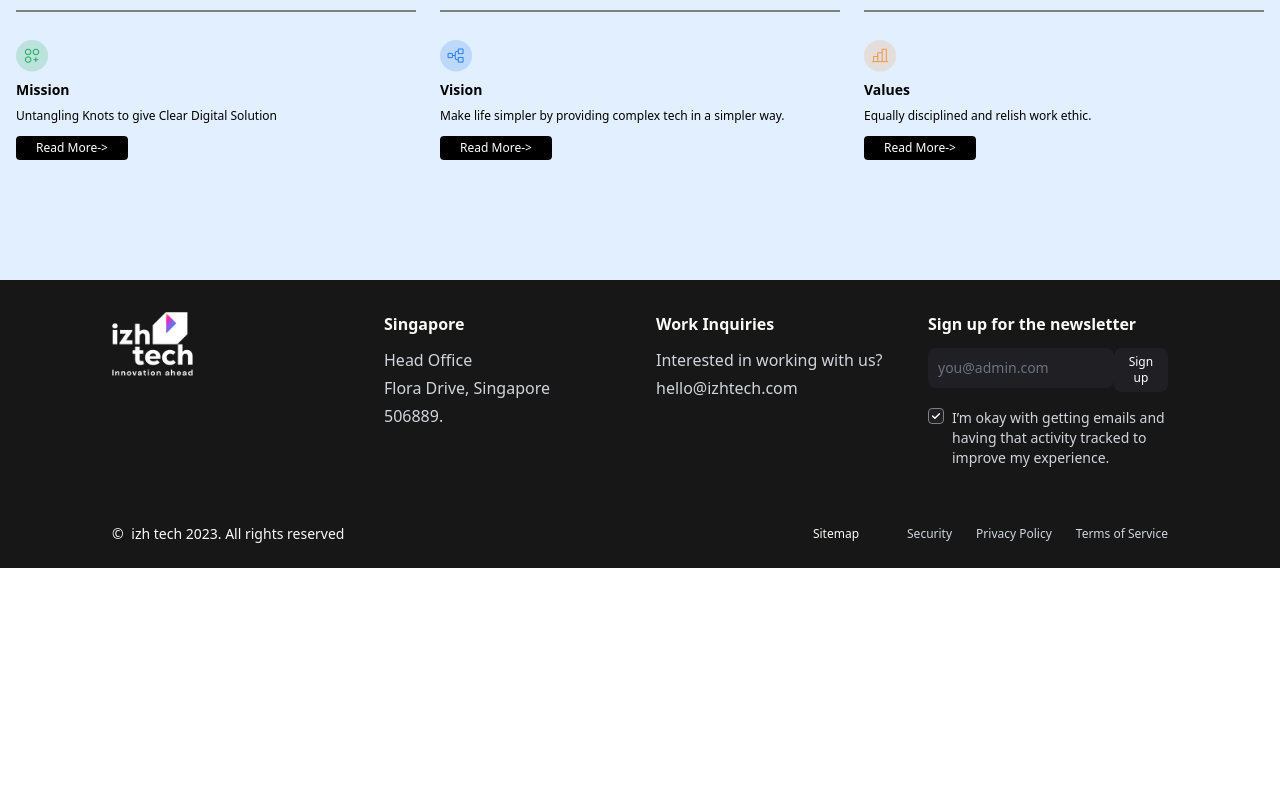
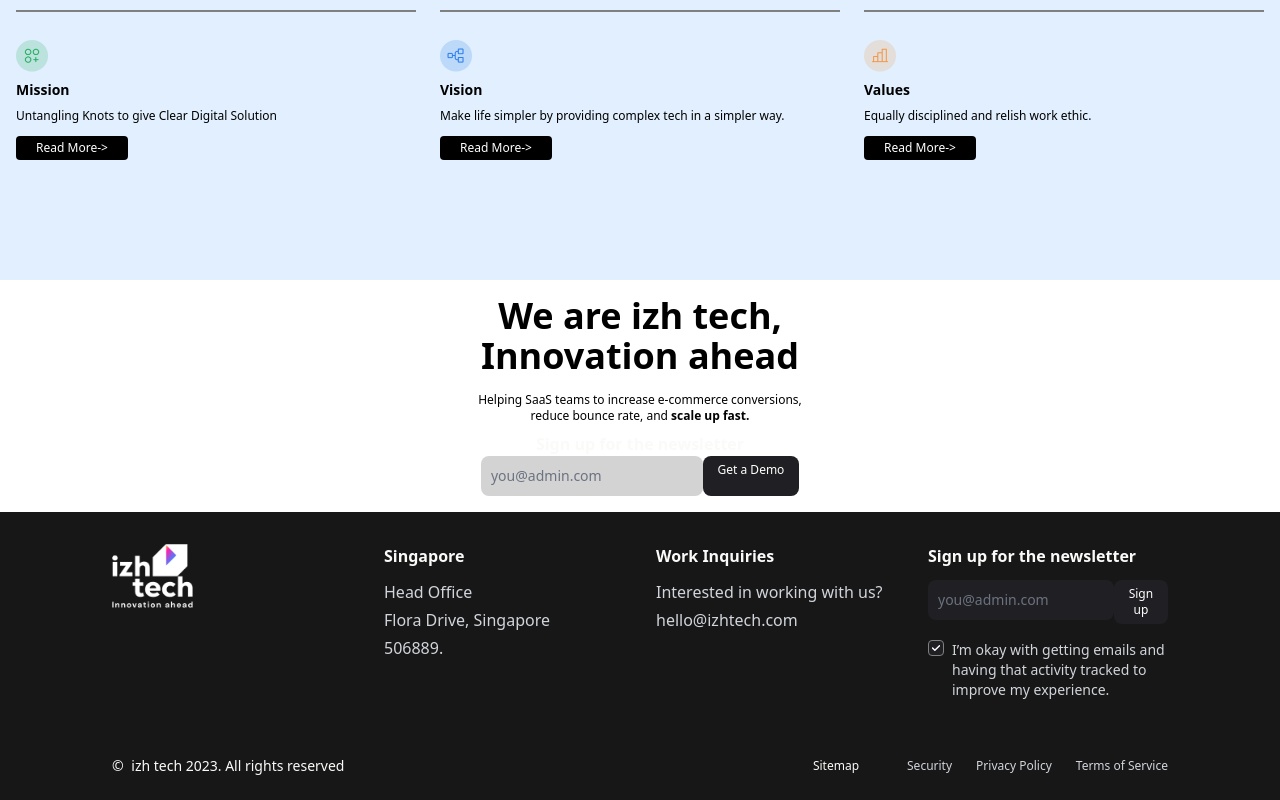
Before and after one commit to RexKnar/izhtech-react-latest, a React (Vite) app: page / in a window 1280 px wide. Shown: the part 1710-2510 px from the top of the page. Before the commit the page ends 2278 px from the top, so only its background shows below. Built offline with nearby package versions, Linux system fonts and the light colour scheme.

Commit message:
Mission statement section Completed

```diff
--- /dev/null
+++ b/src/pages/home/components/Missionstatement.tsx
@@ -0,0 +1,49 @@
+import React from "react";
+import { Footer, TextInput, Button } from "flowbite-react";
+
+export default function MissionStatement() {
+  return (
+    <section className="flex items-center justify-center py-4 bg-white">
+      <div className="text-center">
+        <h1 className="font-bold text-md 2xl:text-7xl lg:text-4xl md:text-4xl sm:text-4xl">
+          We are izh tech,<br />
+          Innovation ahead
+        </h1>
+        <p className="pt-4 pb-2 text-xs">
+          Helping SaaS teams to increase e-commerce conversions,<br />
+          reduce bounce rate, and <b>scale up fast.</b>
+        </p>
+        <div className="flex flex-col items-center">
+          <h2 className="items-center font-semibold text-stone-50">
+            Sign up for the newsletter
+          </h2>
+          <Footer.LinkGroup col>
+            <div className="max-w-md">
+              <div className="flex flex-wrap items-center">
+                <TextInput
+                  className="text-slate-800"
+                  id="email"
+                  type="email"
+                  style={{ backgroundColor: "#D3D3D3", border: "none" }}
+                  placeholder="you@admin.com"
+                  required
+                />
+                <Button
+                  className="w-24 h-10 text-slate-800"
+                  style={{
+                    backgroundColor: "#201f23",
+                    border: "none",
+                    color: "#FFFFFF",
+                  }}
+                  size="xs"
+                >
+                  Get a Demo
+                </Button>
+              </div>
+            </div>
+          </Footer.LinkGroup>
+        </div>
+      </div>
+    </section>
+  );
+}
--- a/src/pages/home/index.tsx
+++ b/src/pages/home/index.tsx
@@ -1,15 +1,17 @@
 import Hero from "./components/Hero";
 import Feature from "./components/Feature";
-import Slider from "./components/partnercompany";
-import Banner from "./components/banner";
+import Partnercompany from "./components/Partnercompany";
+import Banner from "./components/Banner";
+import Missionstatement from "./components/Missionstatement";
 export  default function Home(){
 
     return (
        <>
        <Hero/>
        <Feature />
-       <Slider />
+       <Partnercompany />
        <Banner />
+       <Missionstatement />
        </>
     )
 }
```
Also changed, not shown: src/pages/home/components/partnercompany.tsx (line endings or trailing spaces).
